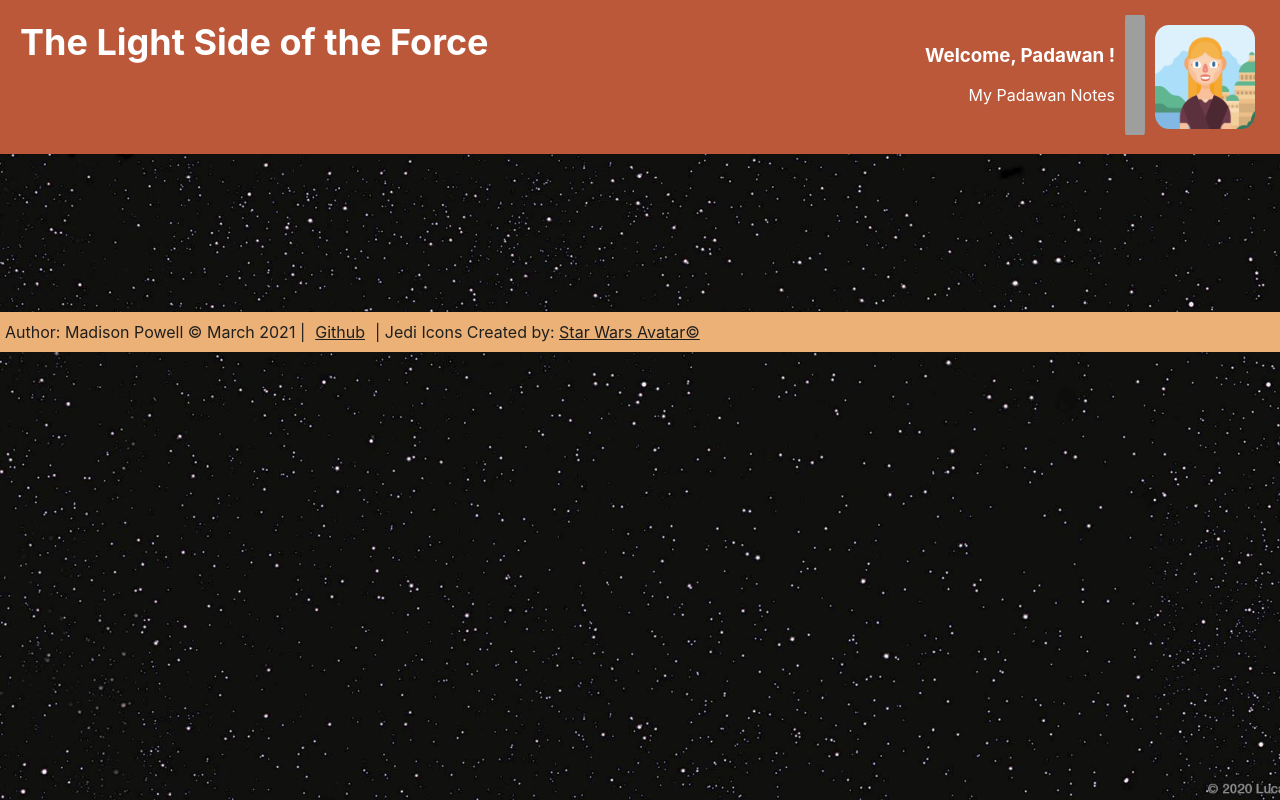
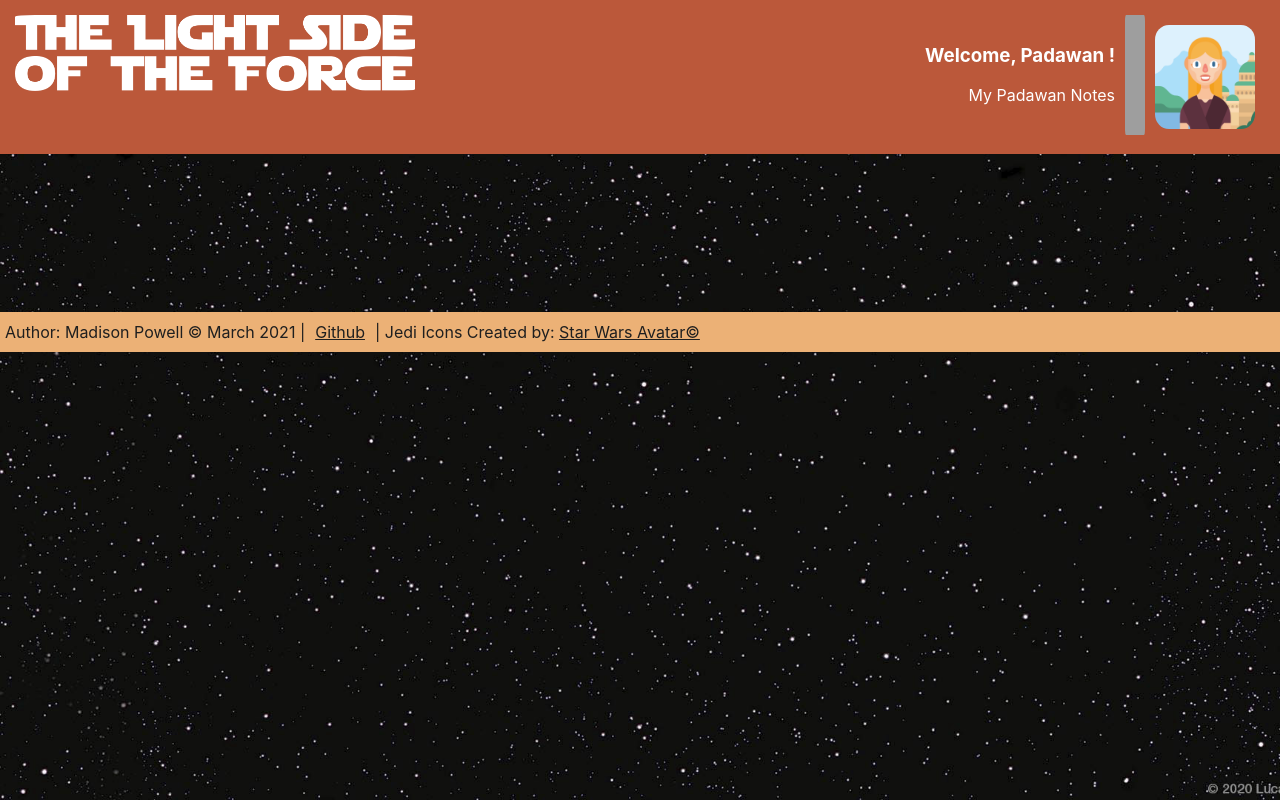
Before and after one commit to powellmad/light-side, a React (Create React App) app: page /register in a window 1280 px wide. Shown: the top 800 px of the page. Built offline with nearby package versions, Linux system fonts and the light colour scheme; no server answers; sample sign-in values are in the browser's storage; grey boxes are pictures that could not be loaded.

Commit message:
added compenents for themes and logo

```diff
--- a/public/index.html
+++ b/public/index.html
@@ -24,7 +24,7 @@
       work correctly both with client-side routing and a non-root public URL.
       Learn how to configure a non-root public URL by running `npm run build`.
     -->
-    <title>React App</title>
+    <title>The Light Side of the Force</title>
   </head>
   <body>
     <noscript>You need to enable JavaScript to run this app.</noscript>
--- a/src/auth/Login.css
+++ b/src/auth/Login.css
@@ -7,7 +7,7 @@ body {
     background-size: cover;
 }
 
-h1 {
+.form--login h1 {
     background-color: #BB583A;
 }
 
--- a/src/components/Header.js
+++ b/src/components/Header.js
@@ -7,7 +7,7 @@ import "./Home.css"
 
 export const Header = () => {
     const currentUser = parseInt(sessionStorage.getItem("app_user_id"))
-    const { getThemes } = useContext(ThemeContext)
+    const { themes, getThemes } = useContext(ThemeContext)
     const { getUserById } = useContext(UserContext)
     const [userObject, setUserObject] = useState({})
 
@@ -21,7 +21,10 @@ export const Header = () => {
     return (
         <header className="header">
             <div className="header__logo">
-                <Link className="header__link" to="/"><h2>The Light Side of the Force</h2></Link>
+                <Link className="header__link" to="/">
+                    <img src="./jediImages/logo1.png"/>
+                    <img src="./jediImages/logo2.png"/>
+                    </Link>
             </div>
 
             <div className="header__user">
@@ -30,10 +33,12 @@ export const Header = () => {
                     <Link className="header__link" to="/notes">My Padawan Notes</Link>
                 </div>
                 <div>
-                    <img className="lightsaber" src={`./jediImages/${userObject?.theme?.color}.png`}/>
+                    <Link to="/themes"><img className="lightsaber" src={`./jediImages/image.png`}/></Link>
                 </div>
                 <img className="avatar" src={"./jediAvatars/padawan.png"} alt="user's avatar" />
             </div>
         </header>
     )
 }
+
+// ${userObject?.theme?.theme}
--- a/src/components/Home.css
+++ b/src/components/Home.css
@@ -43,9 +43,17 @@ h1 {
 
 .header__logo {
     font-size: 24px;
+    display: flex;
+    flex-wrap: wrap;
     align-self: flex-center;
     color: white;
     text-decoration: none;
+    flex-direction: column;
+    width: 450px;
+}
+
+.header__logo img {
+    width: 400px;
 }
 
 .header__link {
```
Also changed, not shown: public/jediImages/logo1.png (added), public/jediImages/logo2.png (added).
